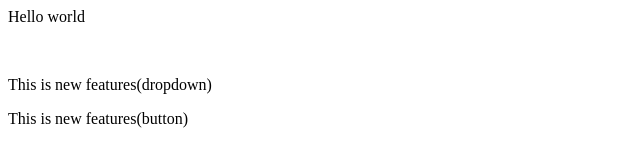
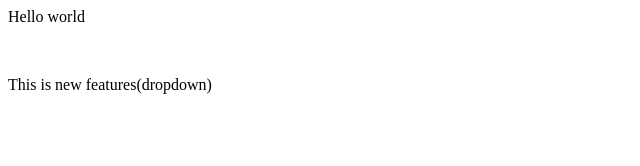
Before and after one commit to kannikact/localrepo, a plain HTML site: page index.html in a window 1280 px wide. Shown: the whole page, without its empty margins (0-640 px from the left). Drawn offline with Linux system fonts and the light colour scheme.

Commit message:
buttom deleted

```diff
--- a/index.html
+++ b/index.html
@@ -1,4 +1,3 @@
 <p>Hello world</p>
 <br>
 <P>This is new features(dropdown)</P>
-<P>This is new features(button)</P>
```
